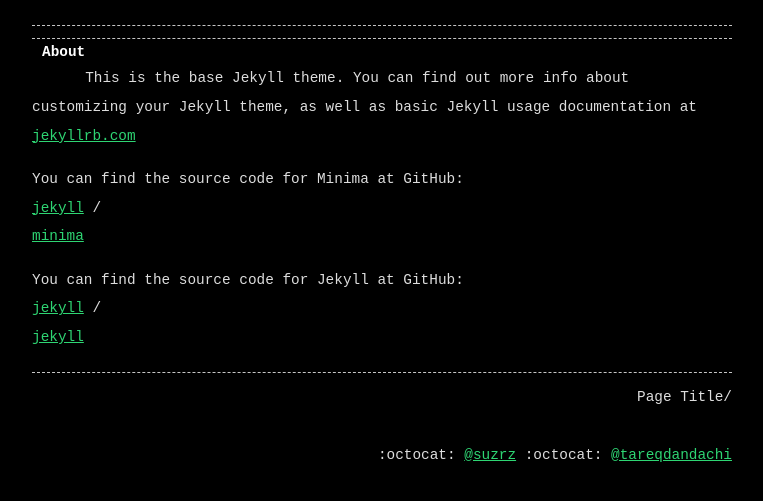
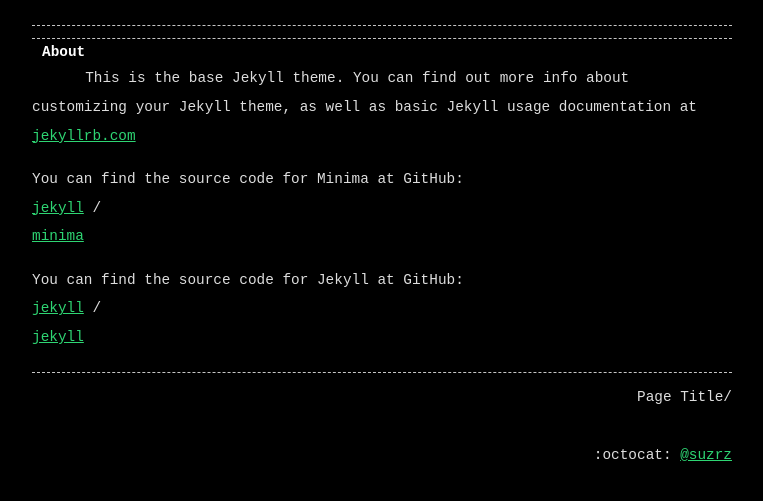
Before and after one commit to suzrz/suzrz.github.io, a Jekyll site: the page built from about.markdown, in a window 1280 px wide. Shown: the top 501 px of the page, without its empty margins (258-1021 px from the left). Built offline with Jekyll 4.4.1, drawn with Linux system fonts in a browser that asks for light colours.

Commit message:
Update _config.yml

```diff
--- a/_config.yml
+++ b/_config.yml
@@ -25,9 +25,9 @@ title: Page Title
 email: email@domain.xyz
 description: >- # this means to ignore newlines until "baseurl:"
   A paragraph describing your webpage.
-baseurl: "/blog" # the subpath of your site
-url: "domain.xyz" # the base hostname & protocol for your site
-twitter_username: tareqdandachi
+#baseurl: "/blog" # the subpath of your site
+url: "suzrz.github.io" # the base hostname & protocol for your site
+#twitter_username: tareqdandachi
 github_username:  suzrz
 
 # Required plugins for the theme to work properly
@@ -46,8 +46,8 @@ highlighter: rouge #selecting the highlighter, default is rouge
 
 header_pages:
   - index.md
-  - about.md
-  - a-third-page.md
+  #- about.md
+  #- a-third-page.md
 
 # controls how big the shell and font looks
 font-size: small # options: [small] or [large]
```
